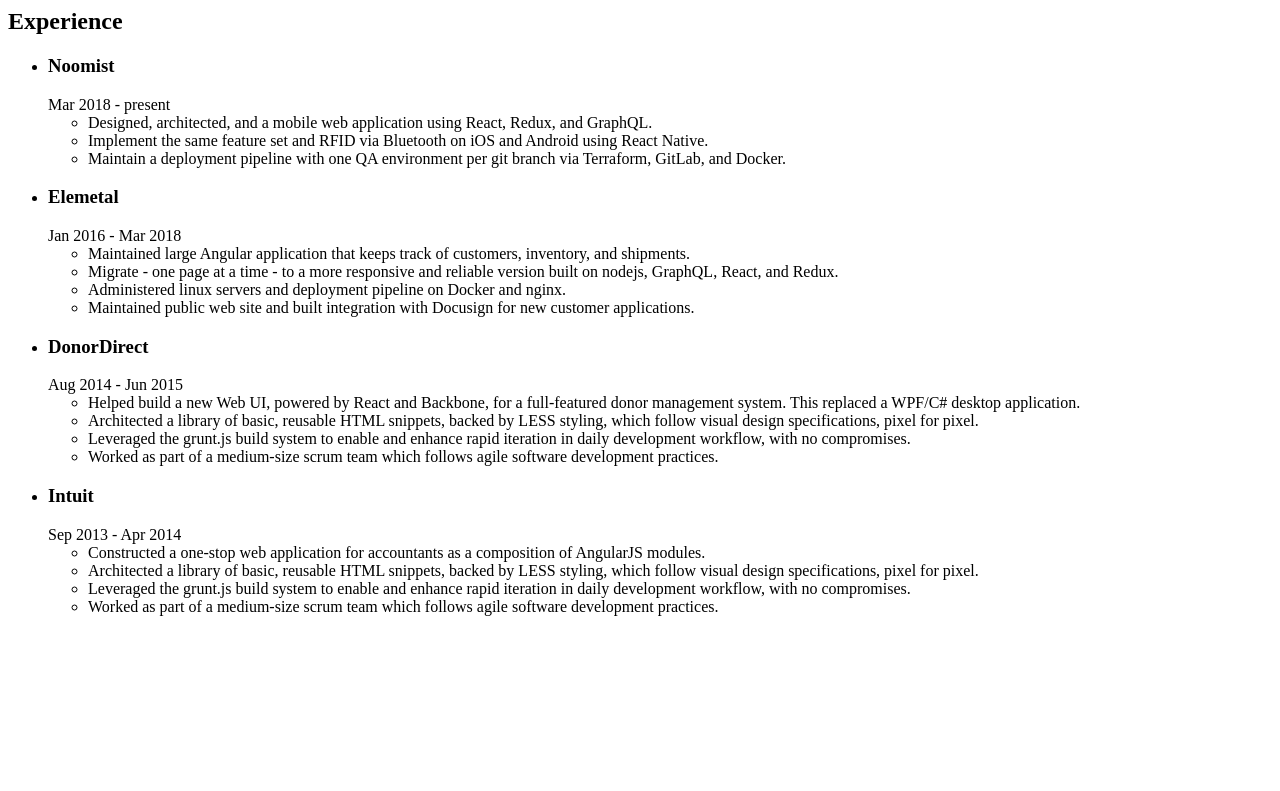
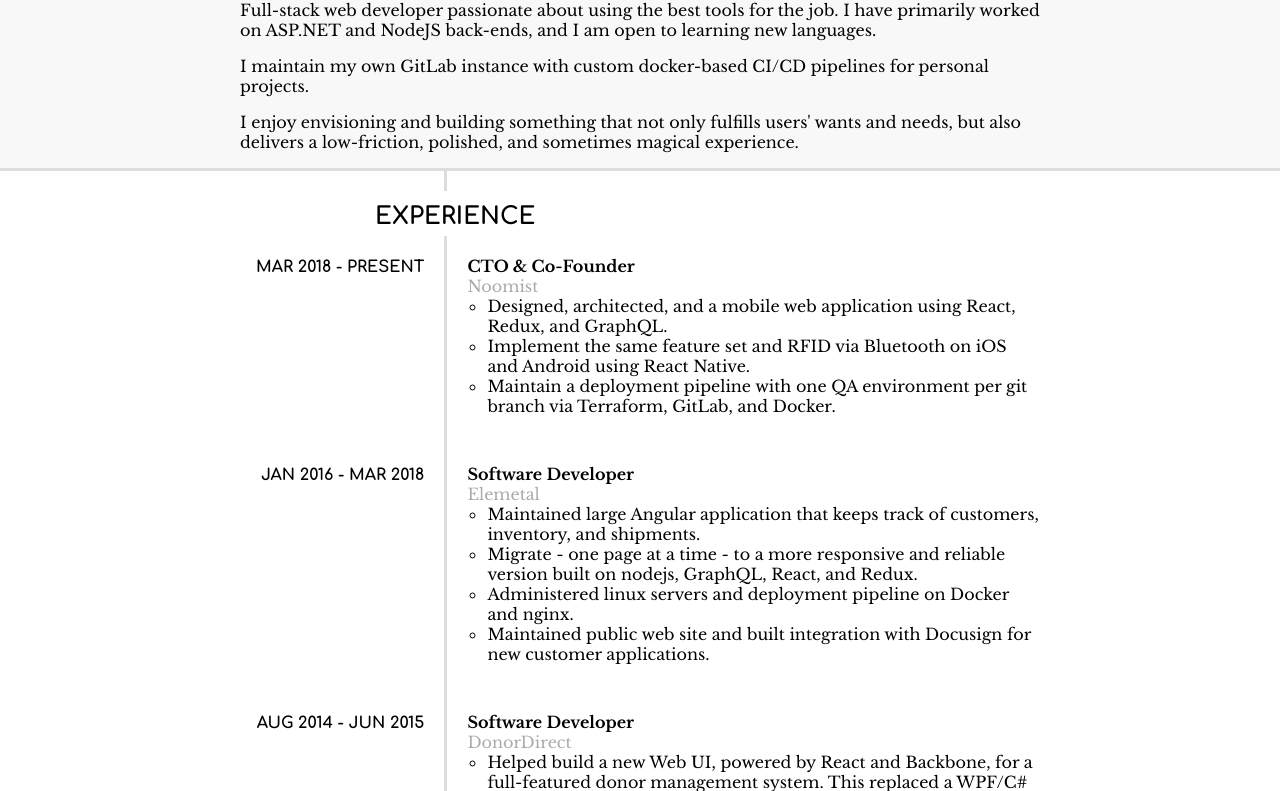
Before and after one commit to mendenhall-dev/drewmendenhall.com, a Gatsby site: page / in a window 1280 px wide. Shown: the part 72-863 px from the top of the page. Before the commit the page ends 800 px from the top, so only its background shows below. Built offline with nearby package versions, Linux system fonts and the light colour scheme; Gatsby itself is replaced by a stand-in of ours.

Commit message:
WIP: Update resume.

```diff
--- a/package.json
+++ b/package.json
@@ -19,7 +19,9 @@
     "react": "^16.8.4",
     "react-dom": "^16.8.4",
     "react-helmet": "^5.2.0",
-    "styled-components": "^4.1.3"
+    "styled-components": "^4.1.3",
+    "typeface-comfortaa": "0.0.72",
+    "typeface-libre-baskerville": "0.0.72"
   },
   "devDependencies": {
     "eslint-plugin-react-hooks": "^1.5.1",
--- /dev/null
+++ b/src/GlobalStyle.js
@@ -0,0 +1,17 @@
+import {createGlobalStyle, css} from 'styled-components'
+
+export default createGlobalStyle(css`
+  body {
+    box-sizing: border-box;
+    margin: 0;
+  }
+  * {
+    box-sizing: inherit;
+  }
+
+  @media print {
+    body {
+      font-size: 12px;
+    }
+  }
+`)
--- a/src/pages/index.js
+++ b/src/pages/index.js
@@ -1,19 +1,143 @@
+import 'typeface-comfortaa'
+import 'typeface-libre-baskerville'
 import React from 'react'
+import styled from 'styled-components'
 
+import GlobalStyle from '../GlobalStyle'
 import SEO from '../components/seo'
+
+const greyDark = '#aaa'
+const grey = '#ddd'
+const greyLight = '#f8f8f8'
+const jobSpacing = '3em'
+
+const Container = styled.div`
+  max-width: 800px;
+  margin-left: 20px;
+  margin-right: 20px;
+
+  @media (min-width: 840px) {
+    margin: auto;
+  }
+  @media print {
+    padding: 0;
+    max-width: auto;
+  }
+`
+const Header = styled.header`
+  font-family: Libre Baskerville, Baskerville;
+  background: ${greyLight};
+  border-bottom: 3px solid ${grey};
+  padding-top: 1rem;
+
+  h1 {
+    margin: 0;
+  }
+`
+const Footer = styled.footer`
+  background: ${greyLight};
+  border-top: 3px solid ${grey};
+  min-height: 3em;
+
+  @media print {
+    display: none;
+  }
+`
+const SectionHeader = styled.h2`
+  font-family: Comfortaa, sans-serif;
+  text-transform: uppercase;
+  position: relative;
+  left: 66.7%;
+  background: white;
+  padding: 0.5em;
+  ${'' /* Vertically center text  */}
+  padding-bottom: 6px;
+`
+const Section = styled(Container)`
+  font-family: Libre Baskerville, Baskerville, serif;
+`
+
+const Job = styled.li`
+  display: table-row;
+  padding-left: 1.5em;
+  list-style: none;
+  padding: 0;
+`
+const JobHighlights = styled.ul`
+  padding-left: 1.25em;
+`
+const JobList = styled.ul`
+  display: table;
+  margin: 0;
+  padding: 0;
+`
+
+const Master = styled.div`
+  display: table-cell;
+  padding-right: 20px;
+  border-right: 3px solid ${grey};
+  text-align: right;
+`
+const Detail = styled.div`
+  display: table-cell;
+  flex-shrink: 1;
+  padding-left: 20px;
+
+  padding-bottom: ${jobSpacing};
+`
+
+const Company = styled.div`
+  color: ${greyDark};
+  @media print {
+    color: inherit;
+  }
+`
+const Period = styled(Master)`
+  font-family: Comfortaa;
+  font-weight: bold;
+  text-transform: uppercase;
+  white-space: nowrap;
+`
+const Position = styled.h4`
+  margin: 0;
+`
 
 export default () => (
   <React.Fragment>
+    <GlobalStyle />
     <SEO title="Resume" keywords={['resume', 'software', 'web', 'developer']} />
-    <header>
+    <Header>
+      <Container>
         <h1>Drew Mendenhall</h1>
-    </header>
-    <h2>Experience</h2>
-    <ul>
-      <li>
-        <h3>Noomist</h3>
-        <div className="period">Mar 2018 - present</div>
-        <ul className="highlights">
+        <p>
+          Full-stack web developer passionate about using the best tools for the
+          job. I have primarily worked on ASP.NET and NodeJS back-ends, and I am
+          open to learning new languages.
+        </p>
+        <p>
+          I maintain my own GitLab instance with custom docker-based CI/CD
+          pipelines for personal projects.
+        </p>
+        <p>
+          I enjoy envisioning and building something that not only fulfills
+          users' wants and needs, but also delivers a low-friction, polished,
+          and sometimes magical experience.
+        </p>
+      </Container>
+    </Header>
+    <Section>
+      <JobList>
+        <Job>
+          <Master>
+            <SectionHeader>Experience</SectionHeader>
+          </Master>
+        </Job>
+        <Job>
+          <Period>Mar 2018 - present</Period>
+          <Detail>
+            <Position>CTO & Co-Founder</Position>
+            <Company>Noomist</Company>
+            <JobHighlights>
               <li>
                 Designed, architected, and a mobile web application using React,
                 Redux, and GraphQL.
@@ -26,15 +150,18 @@
                 Maintain a deployment pipeline with one QA environment per git
                 branch via Terraform, GitLab, and Docker.
               </li>
-        </ul>
-      </li>
+            </JobHighlights>
+          </Detail>
+        </Job>
+        <Job>
+          <Period>Jan 2016 - Mar 2018</Period>
+          <Detail>
+            <Position>Software Developer</Position>
+            <Company>Elemetal</Company>
+            <JobHighlights>
               <li>
-        <h3>Elemetal</h3>
-        <div className="period">Jan 2016 - Mar 2018</div>
-        <ul className="highlights">
-          <li>
-            Maintained large Angular application that keeps track of customers,
-            inventory, and shipments.
+                Maintained large Angular application that keeps track of
+                customers, inventory, and shipments.
               </li>
               <li>
                 Migrate - one page at a time - to a more responsive and reliable
@@ -45,24 +172,27 @@
                 nginx.
               </li>
               <li>
-            Maintained public web site and built integration with Docusign for
-            new customer applications.
+                Maintained public web site and built integration with Docusign
+                for new customer applications.
               </li>
-        </ul>
-      </li>
-      <li>
-        <h3>DonorDirect</h3>
-        <div className="period">Aug 2014 - Jun 2015</div>
-        <ul className="highlights">
+            </JobHighlights>
+          </Detail>
+        </Job>
+        <Job>
+          <Period>Aug 2014 - Jun 2015</Period>
+          <Detail>
+            <Position>Software Developer</Position>
+            <Company>DonorDirect</Company>
+            <JobHighlights>
               <li>
                 Helped build a new Web UI, powered by React and Backbone, for a
                 full-featured donor management system. This replaced a WPF/C#
                 desktop application.
               </li>
               <li>
-            Architected a library of basic, reusable HTML snippets, backed by
-            LESS styling, which follow visual design specifications, pixel for
-            pixel.
+                Architected a library of basic, reusable HTML snippets, backed
+                by LESS styling, which follow visual design specifications,
+                pixel for pixel.
               </li>
               <li>
                 Leveraged the grunt.js build system to enable and enhance rapid
@@ -72,20 +202,23 @@
                 Worked as part of a medium-size scrum team which follows agile
                 software development practices.
               </li>
-        </ul>
-      </li>
-      <li>
-        <h3>Intuit</h3>
-        <div className="period">Sep 2013 - Apr 2014</div>
-        <ul className="highlights">
+            </JobHighlights>
+          </Detail>
+        </Job>
+        <Job>
+          <Period>Sep 2013 - Apr 2014</Period>
+          <Detail>
+            <Position>Front End UI Developer</Position>
+            <Company>Intuit</Company>
+            <JobHighlights>
               <li>
                 Constructed a one-stop web application for accountants as a
                 composition of AngularJS modules.
               </li>
               <li>
-            Architected a library of basic, reusable HTML snippets, backed by
-            LESS styling, which follow visual design specifications, pixel for
-            pixel.
+                Architected a library of basic, reusable HTML snippets, backed
+                by LESS styling, which follow visual design specifications,
+                pixel for pixel.
               </li>
               <li>
                 Leveraged the grunt.js build system to enable and enhance rapid
@@ -95,8 +228,13 @@
                 Worked as part of a medium-size scrum team which follows agile
                 software development practices.
               </li>
-        </ul>
-      </li>
-    </ul>
+            </JobHighlights>
+          </Detail>
+        </Job>
+      </JobList>
+    </Section>
+    <Footer>
+      <Container />
+    </Footer>
   </React.Fragment>
 )
```
Also changed, not shown: 1 other file. Lines whose indentation alone changed are shown as unchanged.
